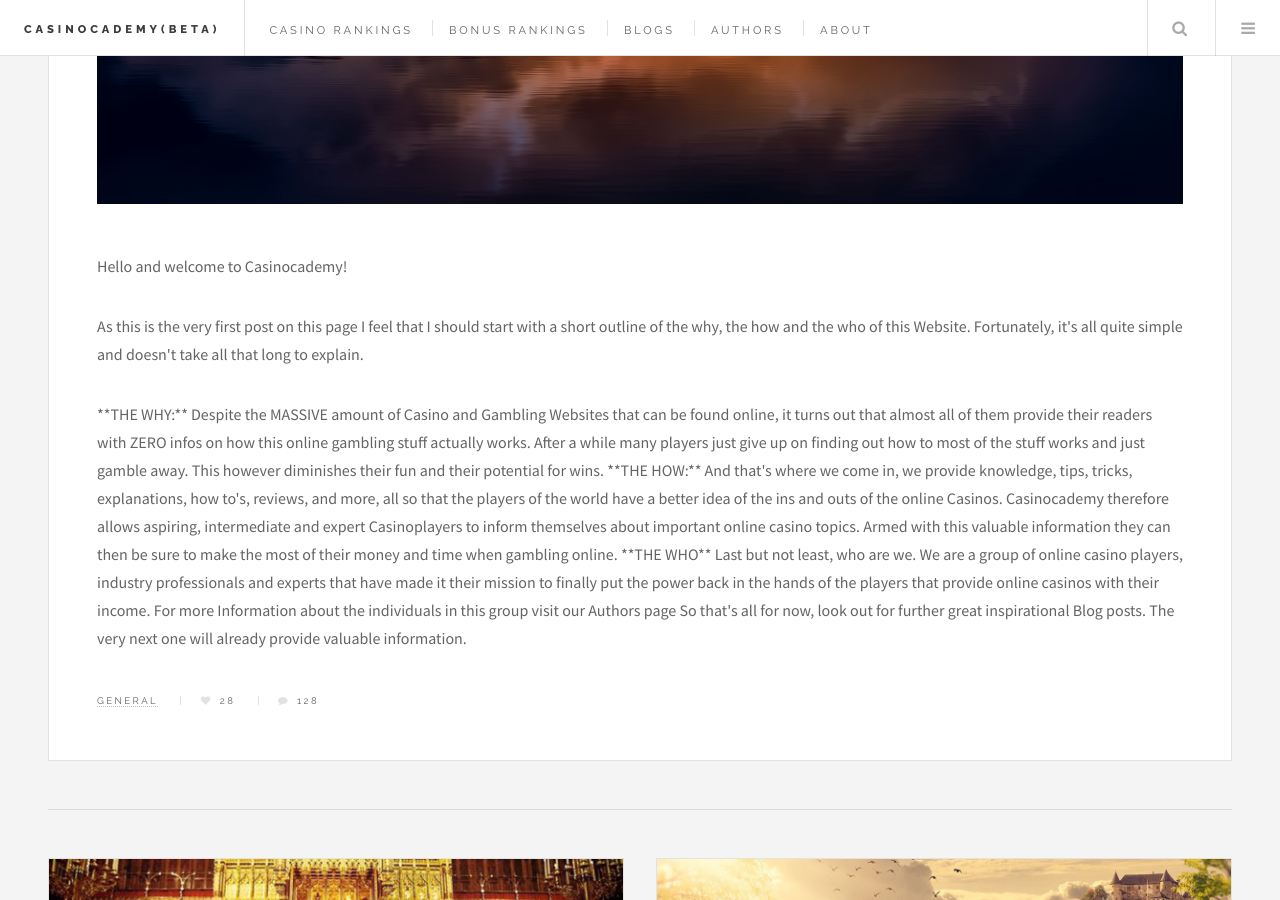
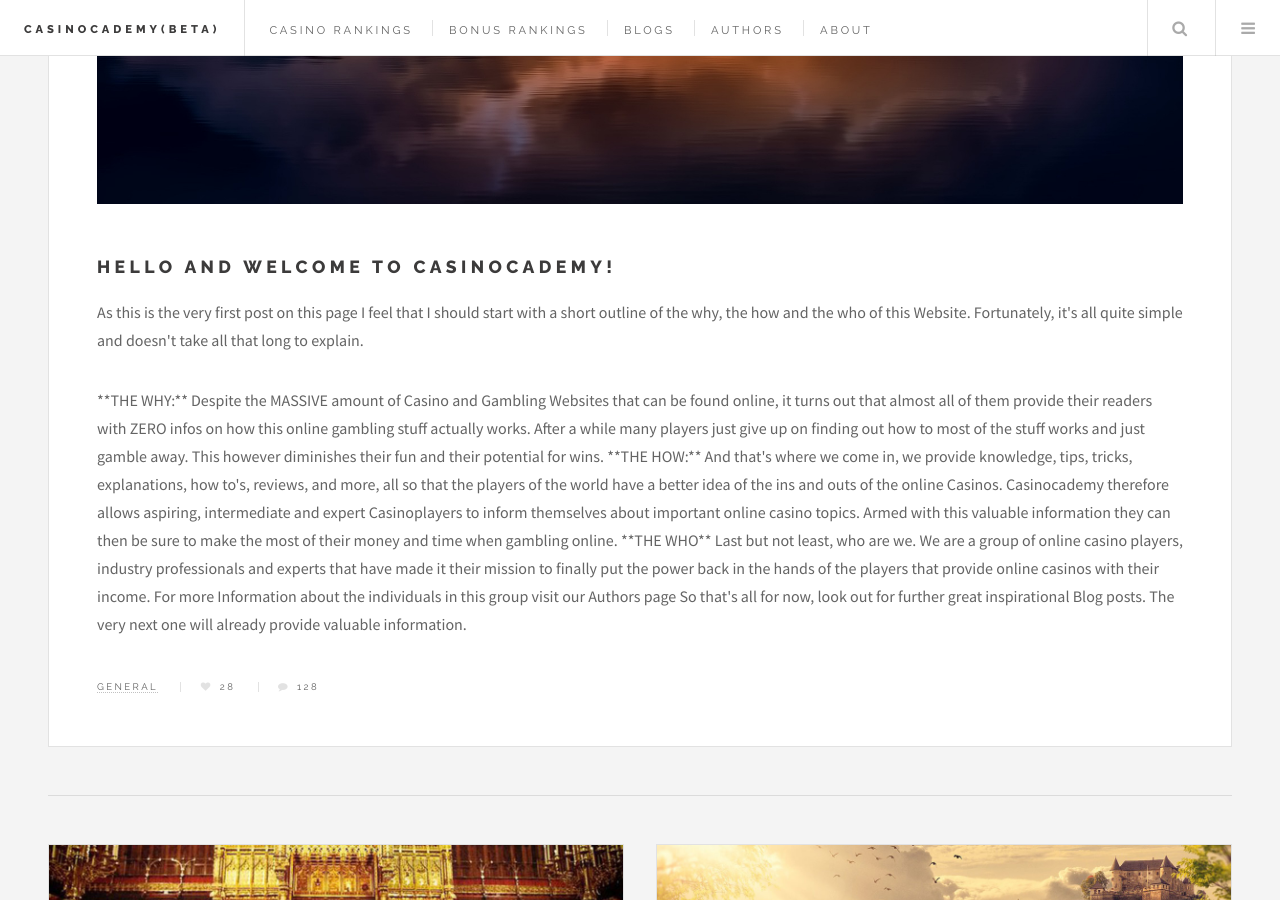
Before and after one commit to MI6-EMP-ID-007/MI6-EMP-ID-007.github.io, a Jekyll site: the page built from _posts/2017-09-01-Hello.md, in a window 1280 px wide and 900 px high, scrolled down 867 px. Built offline with Jekyll 4.4.1, drawn with Linux system fonts in a browser that asks for light colours.

```diff
--- a/_posts/2017-09-01-Hello.md
+++ b/_posts/2017-09-01-Hello.md
@@ -6,7 +6,7 @@ headerImg: sunset.jpg
 subtitle: |
     You number one stop for online Casino Infos, Tricks and Tricks
 ---
-Hello and welcome to Casinocademy!
+<h2>Hello and welcome to Casinocademy!</h2>
 
 As this is the very first post on this page I feel that I should start with a short outline of the why, the how and the who of this Website. Fortunately, it&#39;s all quite simple and doesn&#39;t take all that long to explain.
 
```
